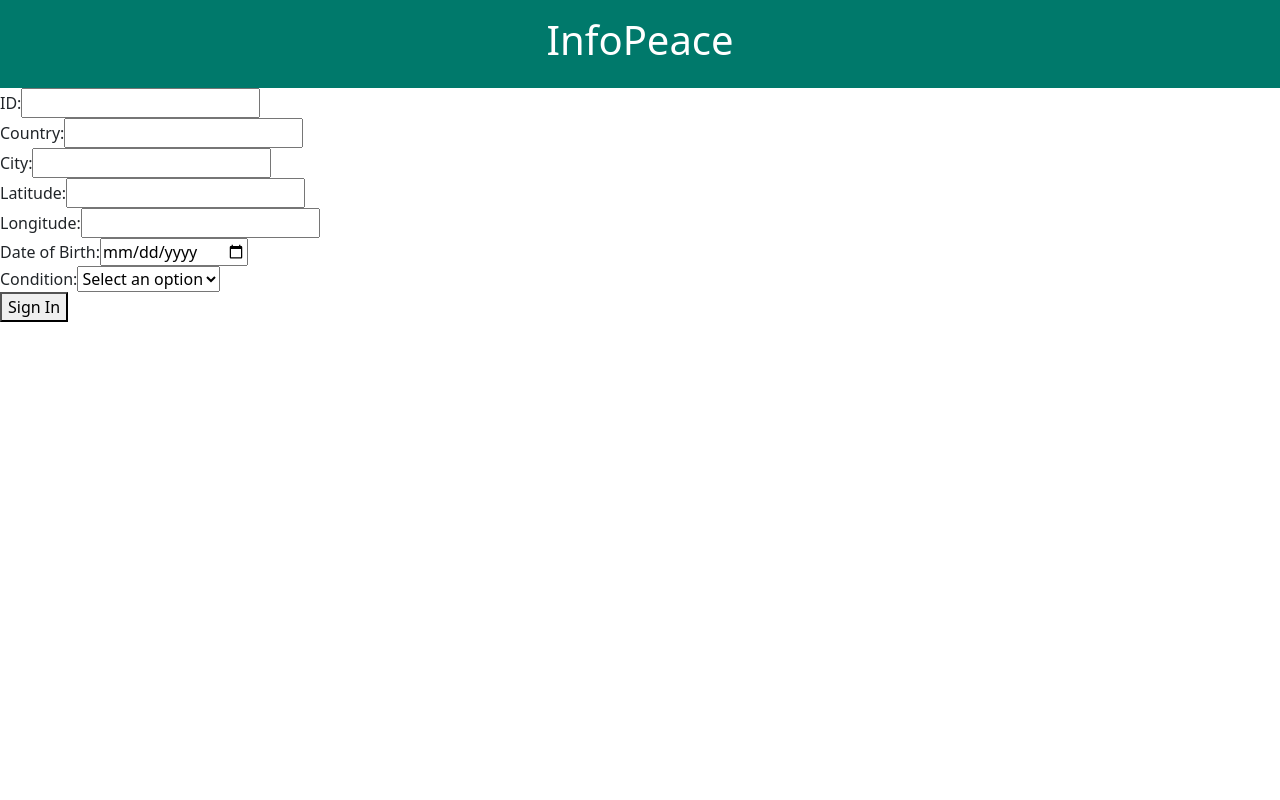
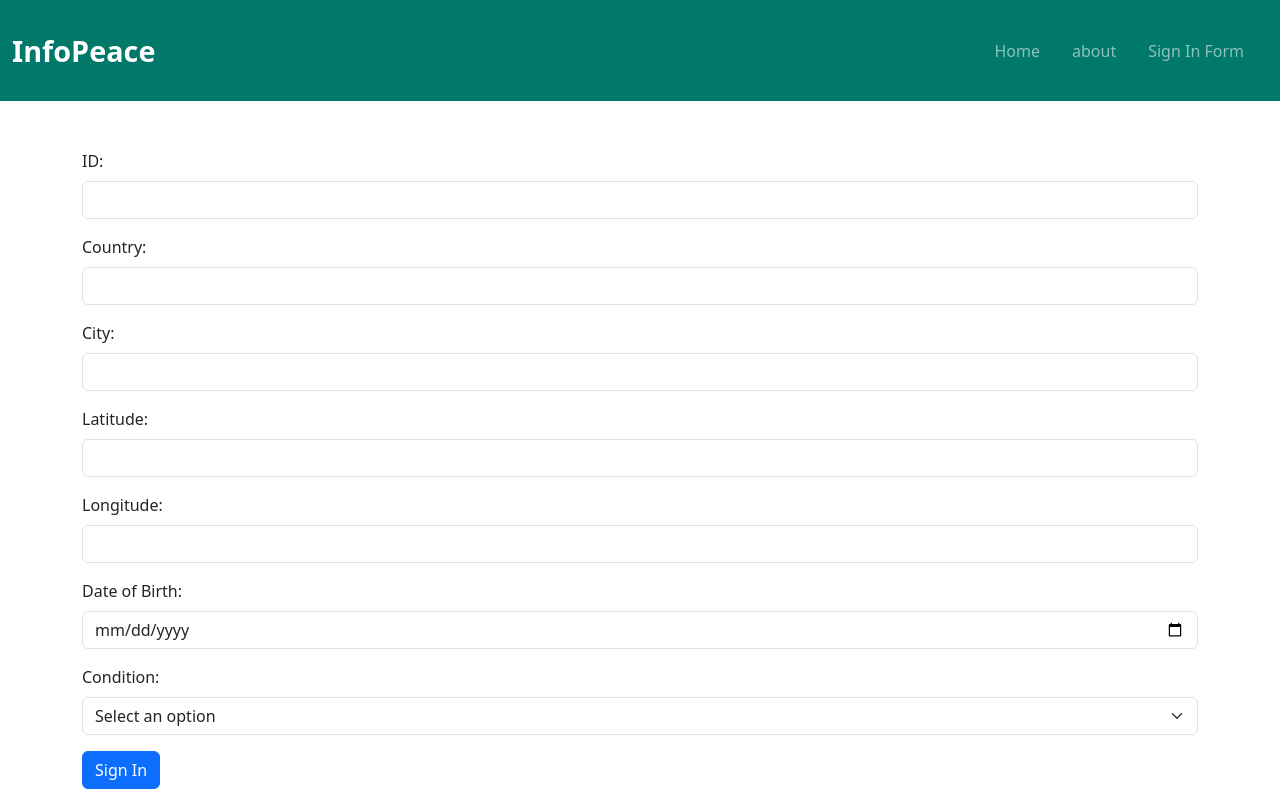
Before and after one commit to nogaanaby/infoPeace-client, a React (Create React App) app: page /form in a window 1280 px wide. Built offline with nearby package versions, Linux system fonts and the light colour scheme.

Commit message:
just a little pretty

```diff
--- a/src/App.css
+++ b/src/App.css
@@ -40,3 +40,19 @@
 .bg-teal-700 {
   background-color: #00796b !important; /* Bootstrap teal-700 color */
 }
+
+
+
+.bg-teal-700 {
+  background-color: #00796b !important;
+}
+
+.navbar-brand {
+  font-size: 1.8rem !important; /* Increased font size */
+  font-weight: bold;
+}
+
+.nav-link {
+  font-size: 1.2rem;
+  margin-right: 1rem;
+}
--- a/src/App.js
+++ b/src/App.js
@@ -1,16 +1,37 @@
 import logo from './logo.svg';
 import './App.css';
 import React from 'react';
-import { BrowserRouter as Router,Routes, Route, Switch } from 'react-router-dom';
+import { BrowserRouter as Router,Routes, Route, Switch,Link } from 'react-router-dom';
 import Participants from './Participants';
 import Map from './Map';
 import SignInForm from './SignInForm';
+import TXTPage from './TXTPage';
 import 'bootstrap/dist/css/bootstrap.min.css';
 
 function Header() {
   return (
     <header className="bg-teal-700 text-white text-center py-3">
-      <h1>InfoPeace</h1>
+      <nav className="navbar navbar-expand-lg navbar-dark bg-teal-700">
+        <div className="container-fluid">
+          <Link className="navbar-brand" to="/">InfoPeace</Link>
+          <button className="navbar-toggler" type="button" data-bs-toggle="collapse" data-bs-target="#navbarNav" aria-controls="navbarNav" aria-expanded="false" aria-label="Toggle navigation">
+            <span className="navbar-toggler-icon"></span>
+          </button>
+          <div className="collapse navbar-collapse" id="navbarNav">
+            <ul className="navbar-nav ms-auto">
+              <li className="nav-item">
+                <Link className="nav-link" to="/">Home</Link>
+              </li>
+              <li className="nav-item">
+                <Link className="nav-link" to="/about">about</Link>
+              </li>
+              <li className="nav-item">
+                <Link className="nav-link" to="/form">Sign In Form</Link>
+              </li>
+            </ul>
+          </div>
+        </div>
+      </nav>
     </header>
   );
 }
@@ -22,6 +43,7 @@ function App() {
       <Routes>
         <Route path="/" element={<Map />} />
         <Route path="/participants" element={<Participants />} />
+        <Route path="/about" element={<TXTPage />} />
         <Route path="/form" element={<SignInForm />} />
       </Routes>
 
--- a/src/SignInForm.js
+++ b/src/SignInForm.js
@@ -40,41 +40,41 @@ const SignInForm = () => {
     };
 
     return (
-        <form onSubmit={handleSubmit}>
-            <div>
-                <label>ID:</label>
-                <input type="text" value={id} onChange={(e) => setID(e.target.value)} required />
+    <form onSubmit={handleSubmit} className="container mt-5">
+        <div className="mb-3">
+            <label htmlFor="id" className="form-label">ID:</label>
+            <input type="text" className="form-control" id="id" value={id} onChange={(e) => setID(e.target.value)} required />
         </div>
-            <div>
-                <label>Country:</label>
-                <input type="text" value={country} onChange={(e) => setCountry(e.target.value)} required />
+        <div className="mb-3">
+            <label htmlFor="country" className="form-label">Country:</label>
+            <input type="text" className="form-control" id="country" value={country} onChange={(e) => setCountry(e.target.value)} required />
         </div>
-            <div>
-                <label>City:</label>
-                <input type="text" value={city} onChange={(e) => setCity(e.target.value)} required />
+        <div className="mb-3">
+            <label htmlFor="city" className="form-label">City:</label>
+            <input type="text" className="form-control" id="city" value={city} onChange={(e) => setCity(e.target.value)} required />
         </div>
-            <div>
-                <label>Latitude:</label>
-                <input type="text" value={latitude} onChange={(e) => setLatitude(e.target.value)} required />
+        <div className="mb-3">
+            <label htmlFor="latitude" className="form-label">Latitude:</label>
+            <input type="text" className="form-control" id="latitude" value={latitude} onChange={(e) => setLatitude(e.target.value)} required />
         </div>
-            <div>
-                <label>Longitude:</label>
-                <input type="text" value={longitude} onChange={(e) => setLongitude(e.target.value)} required />
+        <div className="mb-3">
+            <label htmlFor="longitude" className="form-label">Longitude:</label>
+            <input type="text" className="form-control" id="longitude" value={longitude} onChange={(e) => setLongitude(e.target.value)} required />
         </div>
-            <div>
-                <label>Date of Birth:</label>
-                <input type="date" value={dateOfBirth} onChange={(e) => setDateOfBirth(e.target.value)} required />
+        <div className="mb-3">
+            <label htmlFor="dateOfBirth" className="form-label">Date of Birth:</label>
+            <input type="date" className="form-control" id="dateOfBirth" value={dateOfBirth} onChange={(e) => setDateOfBirth(e.target.value)} required />
         </div>
-            <div>
-                <label>Condition:</label>
-                <select value={conditionId} onChange={(e) => setConditionId(e.target.value)} required>
+        <div className="mb-3">
+            <label htmlFor="conditionId" className="form-label">Condition:</label>
+            <select className="form-select" id="conditionId" value={conditionId} onChange={(e) => setConditionId(e.target.value)} required>
             <option value="">Select an option</option>
             <option value="1">Option 1</option>
             <option value="2">Option 2</option>
             <option value="3">Option 3</option>
             </select>
         </div>
-            <button type="submit">Sign In</button>
+        <button type="submit" className="btn btn-primary">Sign In</button>
     </form>
     );
 };
--- /dev/null
+++ b/src/TXTPage.js
@@ -0,0 +1,12 @@
+import React from 'react';
+
+const TXTPage = () => {
+    return (
+        <div>
+            <h1>About Page</h1>
+            <p>This is the about page of our application.</p>
+        </div>
+    );
+};
+
+export default TXTPage;
```
Lines whose indentation alone changed are shown as unchanged.
